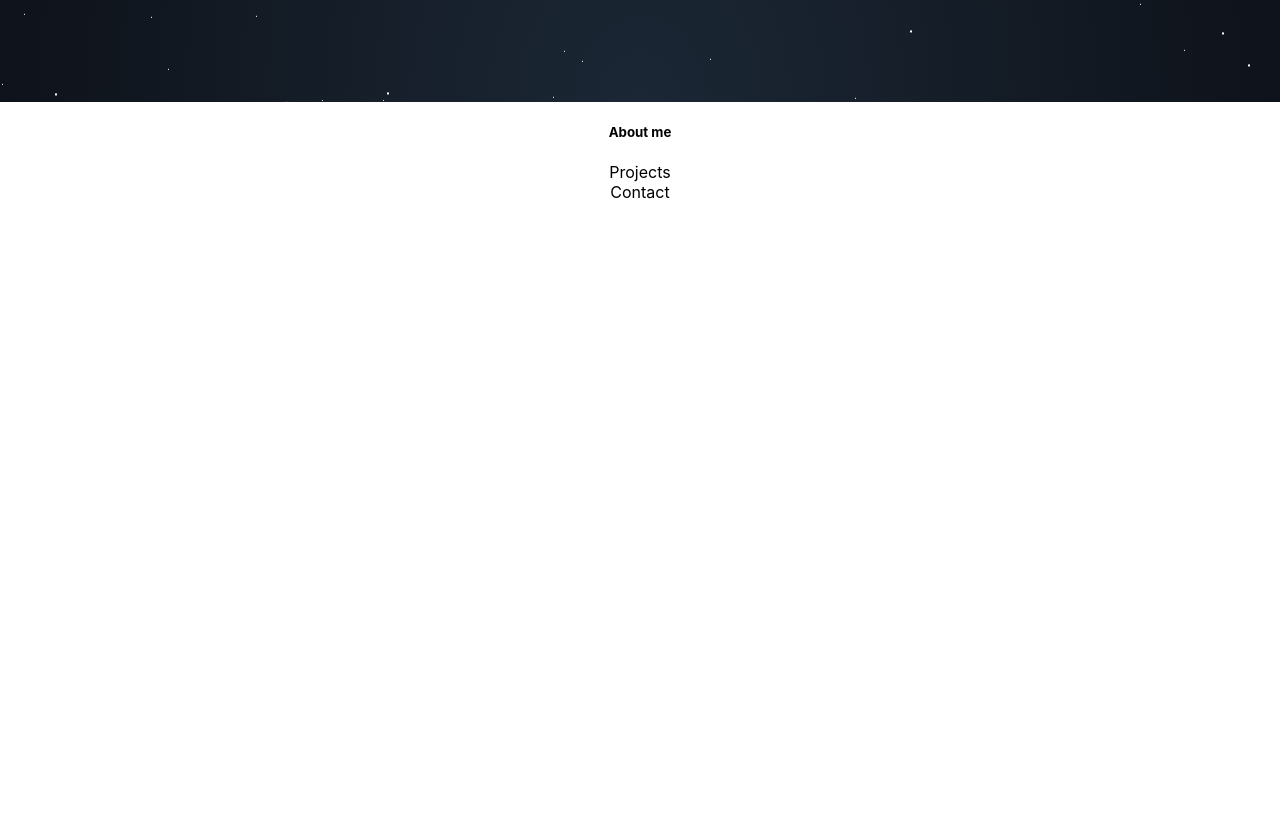
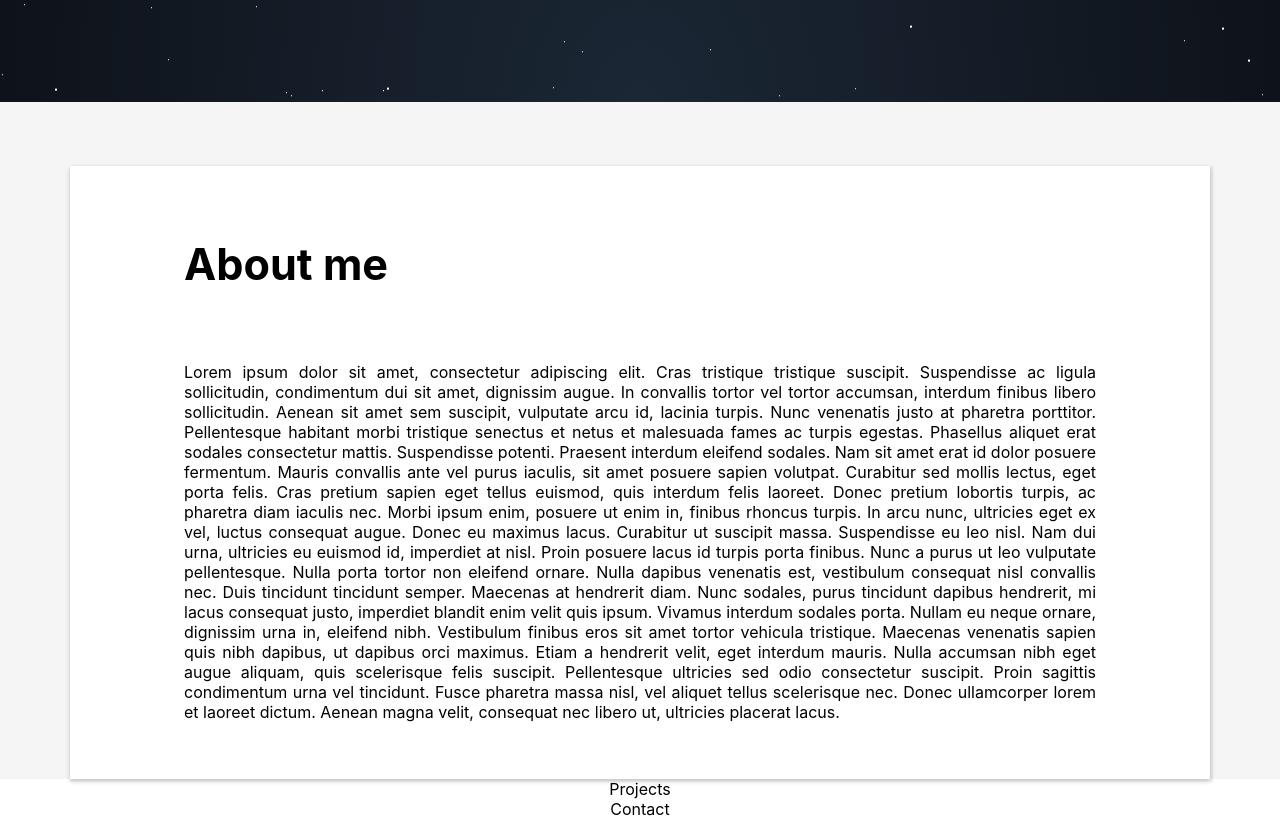
Before and after one commit to davihillesheim/portfolio, a React (Create React App) app: page / in a window 1280 px wide. Shown: the part 698-1517 px from the top of the page. Before the commit the page ends 900 px from the top, so only its background shows below. Built offline with nearby package versions, Linux system fonts and the light colour scheme.

Commit message:
add basic structure to about page

```diff
--- a/src/components/About/About.css
+++ b/src/components/About/About.css
@@ -0,0 +1,26 @@
+.about {
+    display: flex;
+    justify-content: center;
+    align-items: center;
+    padding-top: 4rem;
+    background-color:whitesmoke;
+}
+
+.about-container {
+    max-width: 1140px;
+    box-shadow: 1.5px 1.5px 1.5px 1.5px rgba(0,0,0,.06),0 2px 5px 0 rgba(0,0,0,.2);
+    background-color: white;
+}
+
+.text-formatter {
+    margin: 5% 10% 5% 10%;
+}
+
+h5 {
+    font-size: 2.7rem;
+    text-align: left;
+}
+
+.about-paragraph {
+    text-align: justify;
+}
--- a/src/components/About/About.tsx
+++ b/src/components/About/About.tsx
@@ -1,10 +1,19 @@
 import React from 'react';
+import './About.css'
 
 const About = () => {
   return (
     <div className="about">
-      <div className="container">
-        <h5>About me</h5>
+      <div className="about-container">
+        <div className="text-formatter">
+          <h5>About me</h5>
+          <p className="about-paragraph"> Lorem ipsum dolor sit amet, consectetur adipiscing elit. Cras tristique tristique suscipit. Suspendisse ac ligula sollicitudin, condimentum dui sit amet, dignissim augue. In convallis tortor vel tortor accumsan, interdum finibus libero sollicitudin. Aenean sit amet sem suscipit, vulputate arcu id, lacinia turpis. Nunc venenatis justo at pharetra porttitor. Pellentesque habitant morbi tristique senectus et netus et malesuada fames ac turpis egestas. Phasellus aliquet erat sodales consectetur mattis. Suspendisse potenti. Praesent interdum eleifend sodales. Nam sit amet erat id dolor posuere fermentum. Mauris convallis ante vel purus iaculis, sit amet posuere sapien volutpat.
+
+Curabitur sed mollis lectus, eget porta felis. Cras pretium sapien eget tellus euismod, quis interdum felis laoreet. Donec pretium lobortis turpis, ac pharetra diam iaculis nec. Morbi ipsum enim, posuere ut enim in, finibus rhoncus turpis. In arcu nunc, ultricies eget ex vel, luctus consequat augue. Donec eu maximus lacus. Curabitur ut suscipit massa. Suspendisse eu leo nisl. Nam dui urna, ultricies eu euismod id, imperdiet at nisl. Proin posuere lacus id turpis porta finibus. Nunc a purus ut leo vulputate pellentesque.
+
+Nulla porta tortor non eleifend ornare. Nulla dapibus venenatis est, vestibulum consequat nisl convallis nec. Duis tincidunt tincidunt semper. Maecenas at hendrerit diam. Nunc sodales, purus tincidunt dapibus hendrerit, mi lacus consequat justo, imperdiet blandit enim velit quis ipsum. Vivamus interdum sodales porta. Nullam eu neque ornare, dignissim urna in, eleifend nibh. Vestibulum finibus eros sit amet tortor vehicula tristique. Maecenas venenatis sapien quis nibh dapibus, ut dapibus orci maximus. Etiam a hendrerit velit, eget interdum mauris. Nulla accumsan nibh eget augue aliquam, quis scelerisque felis suscipit. Pellentesque ultricies sed odio consectetur suscipit. Proin sagittis condimentum urna vel tincidunt. Fusce pharetra massa nisl, vel aliquet tellus scelerisque nec. Donec ullamcorper lorem et laoreet dictum. Aenean magna velit, consequat nec libero ut, ultricies placerat lacus.
+          </p>
+        </div>
       </div>
     </div>
   );
```
